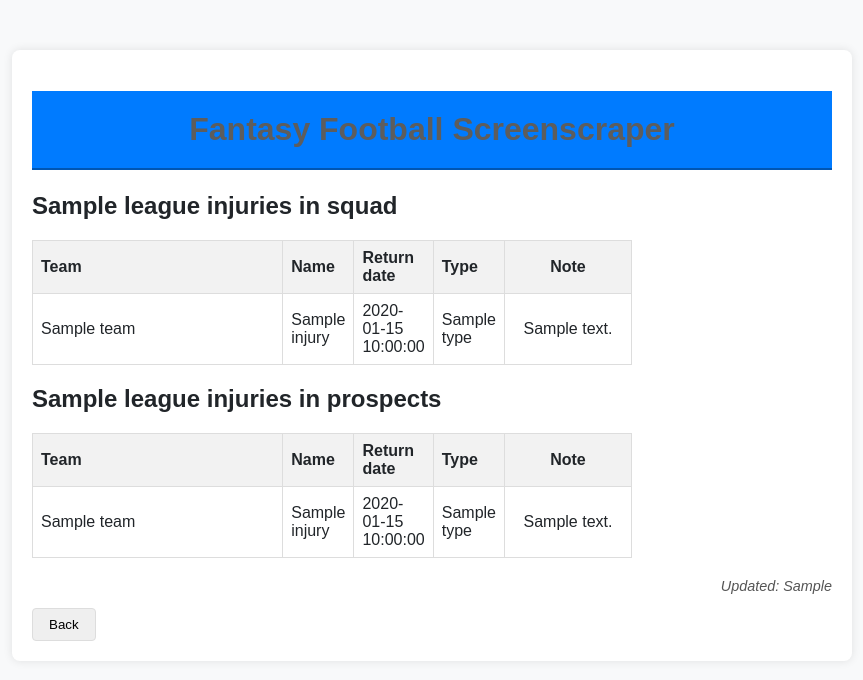
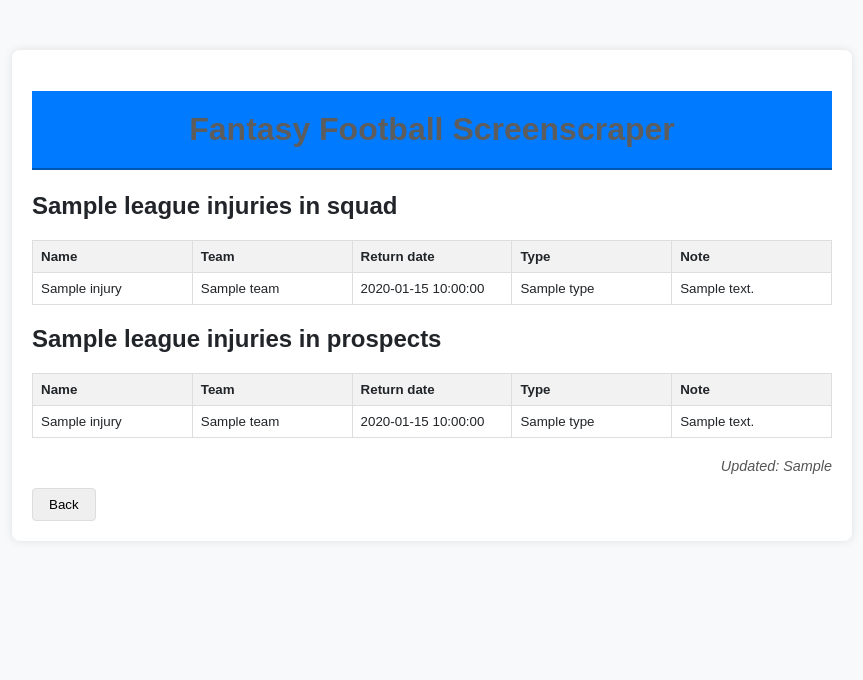
Before and after one commit to Gaffelmannen/Scripts, a Flask app: template ScreenScrapeBundesligaInjuries/templates/injuries.html in a window 1280 px wide. Shown: the top 680 px of the page, without its empty margins (208-1071 px from the left). Run offline with Flask 3, Linux system fonts and the light colour scheme; the template is opened without the code that fills it: most values are stand-ins (such as "Sample title", 1, 10 or a date in 2020).

Commit message:
Fixed minor layout issues with injury tables.

```diff
--- a/ScreenScrapeBundesligaInjuries/static/styles.css
+++ b/ScreenScrapeBundesligaInjuries/static/styles.css
@@ -21,10 +21,11 @@ p {
 }
 
 table.stats-table {
-    width: 100%;
-    max-width: 600px;
+    min-width: 800px;
+    max-width: 800px;
     border-collapse: collapse;
     margin-bottom: 20px;
+    font-size: smaller;
 }
 
 table.stats-table th, table.stats-table td {
@@ -35,18 +36,10 @@ table.stats-table th, table.stats-table td {
 
 table.stats-table th {
     background-color: #f2f2f2;
+    width: 20%;
 }
 
-table.stats-table td:first-child,
-table.stats-table th:first-child {
-    width: 70%;
-}
 
-table.stats-table td:last-child,
-table.stats-table th:last-child {
-    width: 30%;
-    text-align: center;
-}
 
 textarea.edit-team {
     width: 100%;
--- a/ScreenScrapeBundesligaInjuries/templates/injuries.html
+++ b/ScreenScrapeBundesligaInjuries/templates/injuries.html
@@ -14,8 +14,8 @@
             {% if injuries_squad %}
             <table class="stats-table">
                 <tr>
+                    <th>Name</th>
                     <th>Team</th>
-                    <th>Name</th>
                     <th>Return date</th>
                     <th>Type</th>
                     <th>Note</th>
@@ -23,8 +23,8 @@
 
                 {% for injury in injuries_squad %}
                 <tr>
+                    <td>{{ injury["name"] }}</td>
                     <td>{{ injury["team"] }}</td>
-                    <td>{{ injury["name"] }}</td>
                     <td>{{ injury["return_date"] }}</td>
                     <td>{{ injury["type"] }}</td>
                     <td>{{ injury["note"] }}</td>
@@ -39,16 +39,16 @@
             {% if injuries_prospects %}
             <table class="stats-table">
                 <tr>
+                    <th>Name</th>
                     <th>Team</th>
-                    <th>Name</th>
                     <th>Return date</th>
                     <th>Type</th>
                     <th>Note</th>
                 </tr>
                 {% for injury in injuries_prospects %}
                 <tr>
+                    <td>{{ injury["name"] }}</td>
                     <td>{{ injury["team"] }}</td>
-                    <td>{{ injury["name"] }}</td>
                     <td>{{ injury["return_date"] }}</td>
                     <td>{{ injury["type"] }}</td>
                     <td>{{ injury["note"] }}</td>
```
